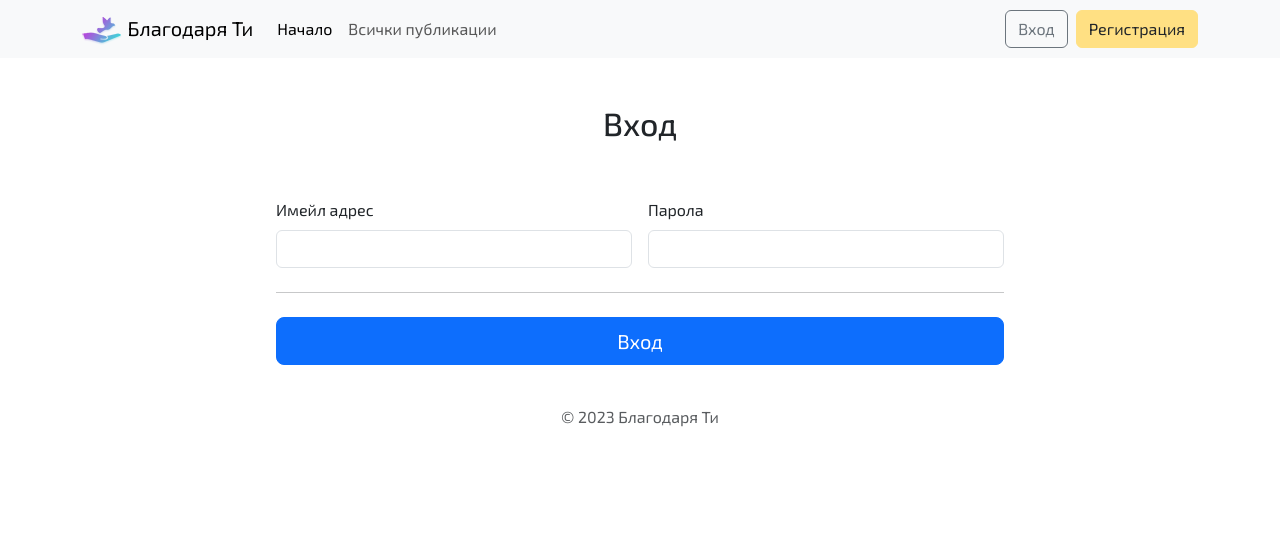
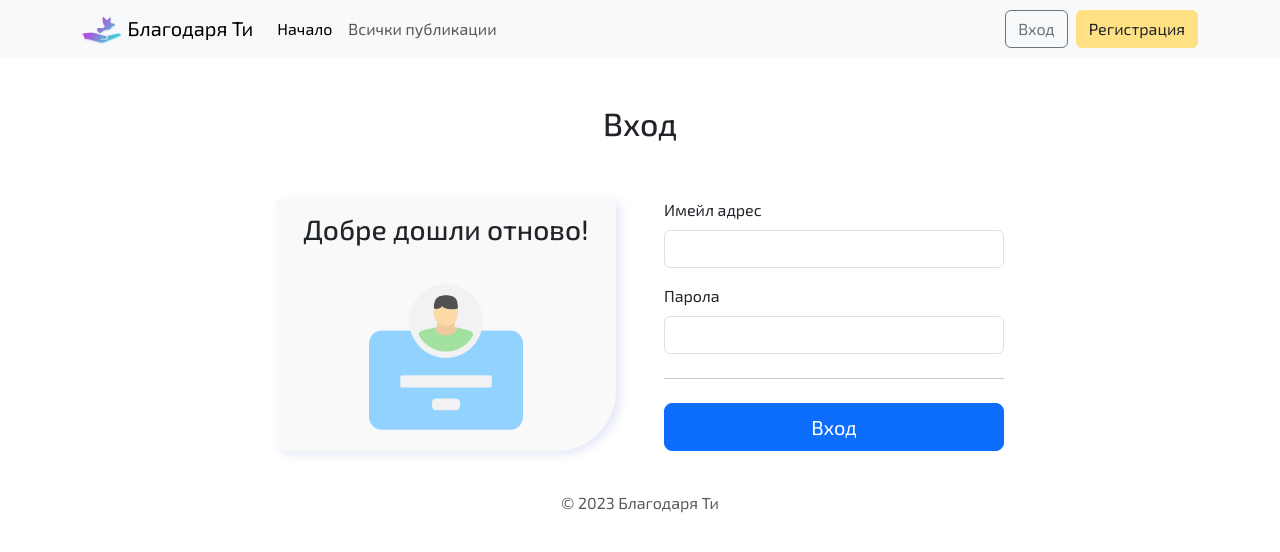
Before and after one commit to BlagoyBlagov/blagodariati, a React (Vite) app: page /login in a window 1280 px wide. Shown: the top 552 px of the page. Built offline with nearby package versions, Linux system fonts and the light colour scheme.

Commit message:
css updates

```diff
--- a/src/components/Auth/Login.jsx
+++ b/src/components/Auth/Login.jsx
@@ -1,6 +1,8 @@
 import { useContext, useState } from 'react';
 import useForm from '../../hooks/useForm';
 import AuthContext from '../../contexts/authContext';
+
+import styles from '../styles/auth.module.css';
 
 const LoginFormKeys = {
     Email: 'email',
@@ -28,8 +30,16 @@ export default function Login() {
                 <h2>Вход</h2>
             </div>
 
-            <div className="row g-5">
-                <div className="offset-md-2 col-md-7 col-lg-8">
+            <div className="row g-5 justify-content-center">
+
+                <div className="col-md-4">
+                    <div className={styles['form-left-box']}>
+                        <h3>Добре дошли отново!</h3>
+                        <img src="/images/001-login.png" />
+                    </div>
+                </div>
+
+                <div className="col-md-4">
 
 
                     {error && <div className="alert alert-danger alert-dismissible fade show" role="alert">{error}</div>}
@@ -38,7 +48,7 @@ export default function Login() {
                     <form onSubmit={onSubmit}>
                         <div className="row g-3">
 
-                            <div className="col-6">
+                            <div className="col-12">
                                 <label htmlFor="email" className="form-label">Имейл адрес</label>
                                 <input type="email" className="form-control" id="email"
                                 name={LoginFormKeys.Email}
@@ -47,7 +57,7 @@ export default function Login() {
                                 />
                             </div>
 
-                            <div className="col-6">
+                            <div className="col-12">
                                 <label htmlFor="password" className="form-label">Парола</label>
                                 <input type="password" className="form-control" id="password"
                                 name={LoginFormKeys.Password}
--- a/src/components/Auth/Register.jsx
+++ b/src/components/Auth/Register.jsx
@@ -3,6 +3,8 @@ import Autocomplete from "react-google-autocomplete";
 
 import AuthContext from "../../contexts/authContext";
 import useForm from "../../hooks/useForm";
+
+import styles from '../styles/auth.module.css';
 
 const RegisterFormKeys = {
     UserType: 'userType',
@@ -52,12 +54,16 @@ const Register = () => {
             <div className="row g-5">
                 <div className="offset-md-2 col-md-7 col-lg-8">
 
+                    <div className="row g-3 justify-content-center">
+                        <img src="/images/002-register.png" className={styles['form-icon']} />
+                    </div>
+
                     {error && <div className="alert alert-danger alert-dismissible fade show" role="alert">{error}</div>}
 
-                    <form onSubmit={onSubmit}>
+                    <form onSubmit={onSubmit} className={styles['register-form']}>
                         <div className="row g-3">
 
-                            <div className="col-sm-12">
+                            <div className={`col-sm-12 ${styles['user-type']}`} >
                                 <div className="form-check form-check-inline">
                                     <input className="form-check-input" type="radio" name={RegisterFormKeys.UserType} id="user_type_1" value="1"
                                     onChange={onChange}
--- /dev/null
+++ b/src/components/styles/auth.module.css
@@ -0,0 +1,37 @@
+.form-left-box {
+    height: 100%;
+    display: flex;
+    flex-direction: column;
+    align-items: center;
+    justify-content: center;
+    background-color: #f9f9f9;
+    -webkit-border-radius: 8px;
+    -webkit-border-bottom-right-radius: 60px;
+    -moz-border-radius: 8px;
+    -moz-border-radius-bottomright: 60px;
+    border-radius: 8px;
+    border-bottom-right-radius: 60px;
+    box-shadow: 4px 3px 10px rgb(121 143 218 / 21%);
+}
+
+.form-left-box h3 {
+    margin-bottom: 30px;
+}
+
+.form-left-box img,
+.form-icon {
+    max-width: 160px;
+}
+
+.register-form {
+    margin-top: 20px;
+}
+
+.register-form .user-type {
+    padding: 10px;
+    background-color: #eee;
+    margin-bottom: 20px;
+    border-radius: 7px;
+    display: flex;
+    justify-content: space-evenly;
+}
```
Also changed, not shown: public/images/001-login.png (added), public/images/002-register.png (added).
